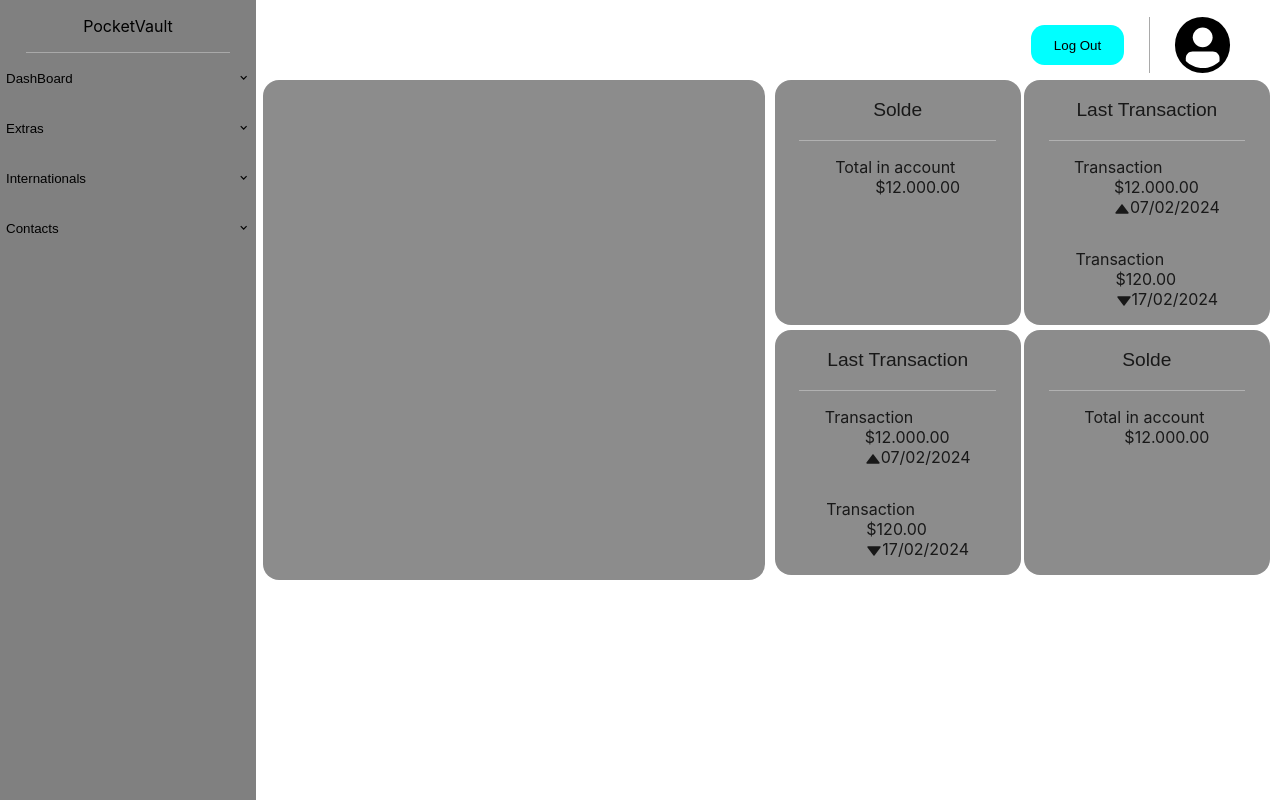
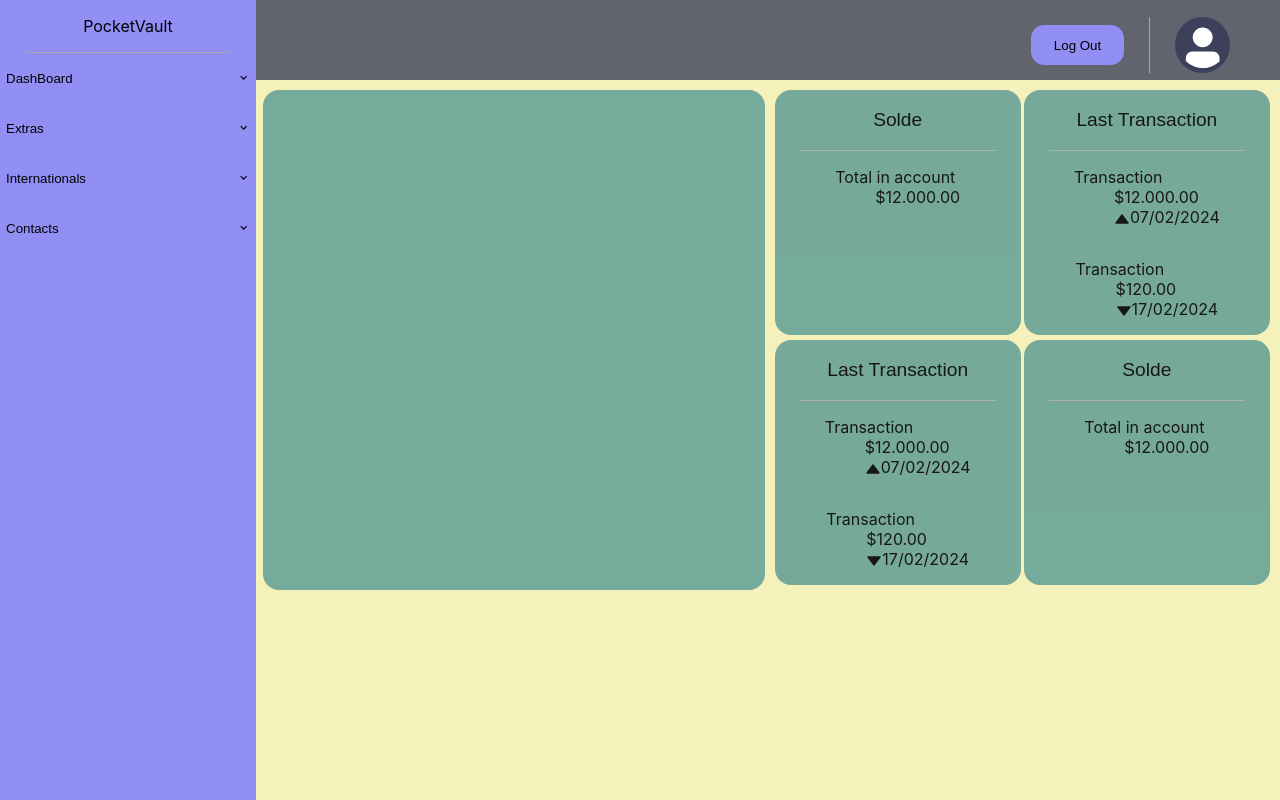
Before and after one commit to VisioneerHEI/PocketVault-Front, a React (Create React App) app: page /dashboard in a window 1280 px wide. Built offline with nearby package versions, Linux system fonts and the light colour scheme.

Commit message:
change: apply theme of dashboard

```diff
--- a/src/App.js
+++ b/src/App.js
@@ -1,12 +1,14 @@
 import './App.css'
 import Router from './pages/Router'
 import React, { Flex } from '@chakra-ui/react'
+import color from './utils/theme'
 
 function App () {
   return (
     <Flex
       h='100vh'
       w='100vw'
+      bgColor={color.light}
     >
       <Router />
     </Flex>
--- a/src/components/button.jsx
+++ b/src/components/button.jsx
@@ -1,4 +1,5 @@
 import React, { Input } from '@chakra-ui/react'
+import color from '../utils/theme'
 
 const Button = (props) => {
   return (
@@ -8,7 +9,7 @@ const Button = (props) => {
       value='Log Out'
       h='40px'
       w='25%'
-      bgColor='cyan'
+      bgColor={color.second}
       border='0'
       borderRadius='1em'
     />
--- a/src/pages/dashboard/components/card/index.jsx
+++ b/src/pages/dashboard/components/card/index.jsx
@@ -1,6 +1,7 @@
 import React from 'react'
 import { Flex } from '@chakra-ui/react'
 import PropTypes from 'prop-types'
+import color from '../../../../utils/theme.js'
 
 const Card = ({ h, children, display }) => {
   return (
@@ -15,7 +16,7 @@ const Card = ({ h, children, display }) => {
       margin='0'
       padding='0'
       opacity={display ? '.9' : '1'}
-      bgColor={display ? 'grey' : ''}
+      bgColor={display ? color.primary : ''}
     >
       {children}
     </Flex>
--- a/src/pages/dashboard/components/leftBar/components/DropDown.jsx
+++ b/src/pages/dashboard/components/leftBar/components/DropDown.jsx
@@ -1,6 +1,7 @@
 import React from 'react'
 import { Accordion, AccordionItem, AccordionButton, AccordionPanel, AccordionIcon, Text } from '@chakra-ui/react'
 import PropTypes from 'prop-types'
+import color from '../../../../../utils/theme'
 
 const DropDown = ({ toDisplay }) => {
   /**
@@ -31,7 +32,7 @@ const DropDown = ({ toDisplay }) => {
                   <AccordionButton
                     h='50px'
                     justifyContent='space-between'
-                    bgColor='cyan'
+                    bgColor={color.dark}
                     border='0'
                     onClick={() => {
                       console.log('clicked' + e)
--- a/src/pages/dashboard/components/leftBar/index.jsx
+++ b/src/pages/dashboard/components/leftBar/index.jsx
@@ -2,11 +2,12 @@ import React from 'react'
 import { Flex, Text } from '@chakra-ui/react'
 import DropDown from './components/DropDown'
 import Divider from '../../../../components/divider'
+import color from '../../../../utils/theme.js'
 
 const LeftBar = () => {
   return (
     <Flex
-      bgColor='grey'
+      bgColor={color.second}
       h='100%'
       w='20%'
       zIndex='11'
--- a/src/pages/dashboard/components/main.jsx
+++ b/src/pages/dashboard/components/main.jsx
@@ -15,7 +15,7 @@ const Main = () => {
       overflowX='hidden'
       margin='0'
       padding='0'
-      paddingTop='80px'
+      paddingTop='90px'
     >
       <Card
         h='500px'
--- a/src/pages/dashboard/components/navBar.jsx
+++ b/src/pages/dashboard/components/navBar.jsx
@@ -6,6 +6,7 @@ import * as token from '../../../utils/token.js'
 import './navBar.css'
 import Button from '../../../components/button.jsx'
 import Divider from '../../../components/divider/index.jsx'
+import color from '../../../utils/theme.js'
 
 const NavBar = () => {
   return (
@@ -17,6 +18,7 @@ const NavBar = () => {
       left='0'
       paddingTop='10px'
       className='to-blur'
+      bgColor={`${color.dark}cc`}
     >
       <Flex
         w='70%'
@@ -38,7 +40,7 @@ const NavBar = () => {
         <Divider orientation='v' />
         <Avatar
           w='15%'
-          bgColor='black'
+          bgColor={color.dark}
           borderRadius='100%'
         />
       </Flex>
```
